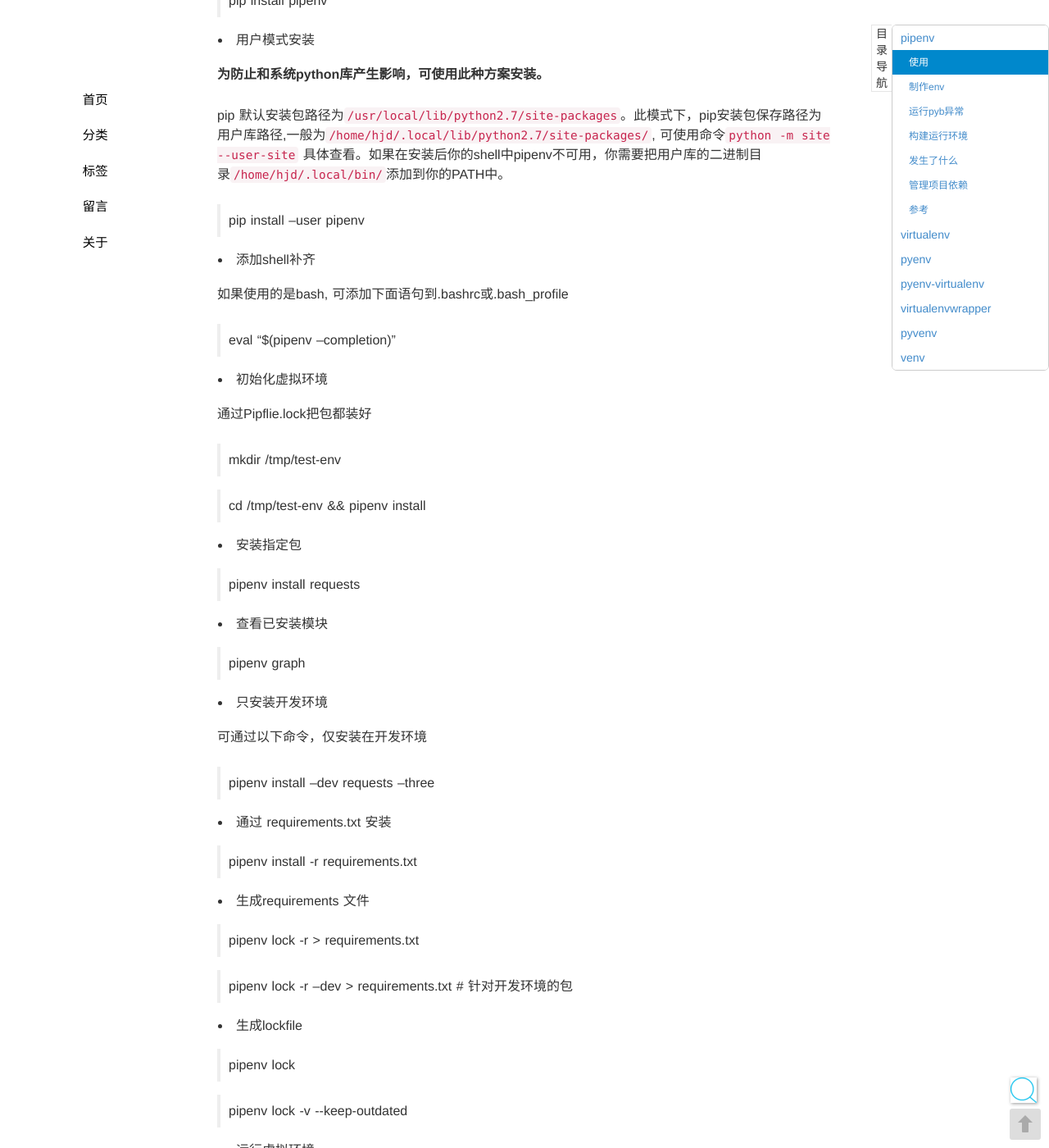
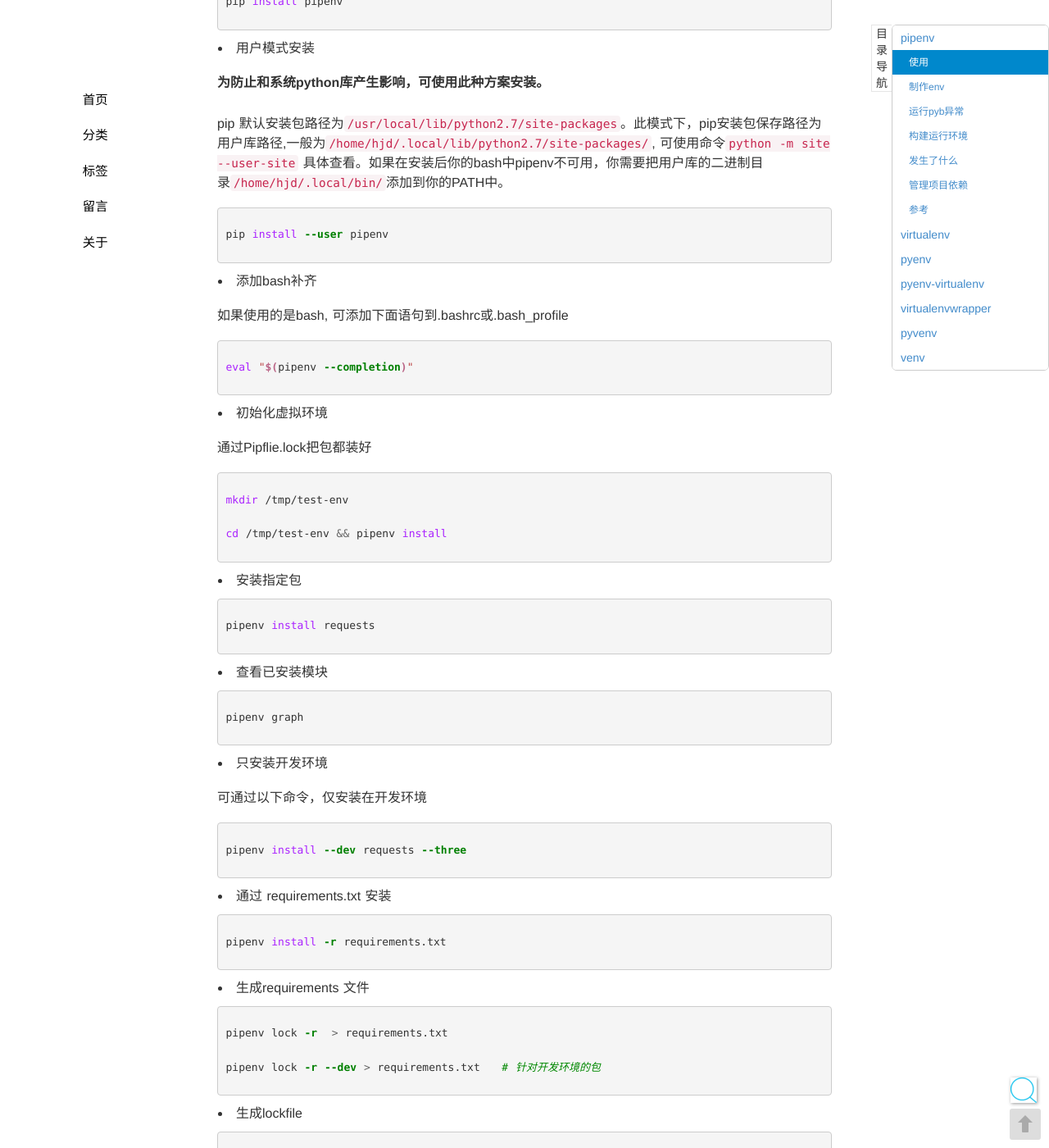
Before and after one commit to seekplum/seekplum.github.io, a Jekyll site: the page built from _posts/2018-04-14-pipenv-pybuilder.md, in a window 1280 px wide and 1400 px high, scrolled down 489 px. Shown: the whole window at 82% size. Built offline with Jekyll 4.4.1, drawn with Linux system fonts in a browser that asks for light colours; comment, search, counter and statistics services are not loaded; some of the changed text lies outside the part shown.

Commit message:
MOD: 调整markdown格式

````diff
--- a/_posts/2018-04-14-pipenv-pybuilder.md
+++ b/_posts/2018-04-14-pipenv-pybuilder.md
@@ -9,7 +9,7 @@ thread: pipenv
 
 **注意: pipenv本质还是依赖virtualenv,所以在指定目录下生成`.venv`后,进行拷贝是无效的**
 
-> requests 库的作者 Kenneth Reitz 编写的一个工具，目标是合并 Pipfile、pip、virtualenv 到同一个命令行工具中，实际使用中类似nodejs的依赖包管理工具npm。
+requests 库的作者 Kenneth Reitz 编写的一个工具，目标是合并 Pipfile、pip、virtualenv 到同一个命令行工具中，实际使用中类似nodejs的依赖包管理工具npm。
 
 ### 使用
 
@@ -17,71 +17,95 @@ thread: pipenv
 
 作者推荐在python3下边安装，会提高与virtualenv的兼容性。
 
-> pip install pipenv
+```bash
+pip install pipenv
+```
 
 * 用户模式安装
 
 **为防止和系统python库产生影响，可使用此种方案安装。**
 
-pip 默认安装包路径为`/usr/local/lib/python2.7/site-packages`。此模式下，pip安装包保存路径为用户库路径,一般为`/home/hjd/.local/lib/python2.7/site-packages/`, 可使用命令`python -m site --user-site` 具体查看。如果在安装后你的shell中pipenv不可用，你需要把用户库的二进制目录`/home/hjd/.local/bin/`添加到你的PATH中。
+pip 默认安装包路径为`/usr/local/lib/python2.7/site-packages`。此模式下，pip安装包保存路径为用户库路径,一般为`/home/hjd/.local/lib/python2.7/site-packages/`, 可使用命令`python -m site --user-site` 具体查看。如果在安装后你的bash中pipenv不可用，你需要把用户库的二进制目录`/home/hjd/.local/bin/`添加到你的PATH中。
 
-> pip install --user pipenv
+```bash
+pip install --user pipenv
+```
 
-* 添加shell补齐
+* 添加bash补齐
 
 如果使用的是bash, 可添加下面语句到.bashrc或.bash_profile
 
-> eval "$(pipenv --completion)"
+```bash
+eval "$(pipenv --completion)"
+```
 
 * 初始化虚拟环境
 
 通过Pipflie.lock把包都装好
 
-> mkdir /tmp/test-env
+```bash
+mkdir /tmp/test-env
 
-> cd /tmp/test-env && pipenv install
+cd /tmp/test-env && pipenv install
+```
 
 * 安装指定包
 
-> pipenv install requests
+```bash
+pipenv install requests
+```
 
 * 查看已安装模块
 
-> pipenv graph
+```bash
+pipenv graph
+```
 
 * 只安装开发环境
 
 可通过以下命令，仅安装在开发环境
 
-> pipenv install --dev requests --three
+```bash
+pipenv install --dev requests --three
+```
 
 * 通过 requirements.txt 安装
 
-> pipenv install -r requirements.txt
+```bash
+pipenv install -r requirements.txt
+```
 
 * 生成requirements 文件
 
-> pipenv lock -r  > requirements.txt
+```bash
+pipenv lock -r  > requirements.txt
 
-> pipenv lock -r --dev > requirements.txt   # 针对开发环境的包
+pipenv lock -r --dev > requirements.txt   # 针对开发环境的包
+```
 
 * 生成lockfile
 
-> pipenv lock
+```bash
+pipenv lock
 
-> pipenv lock -v \-\-keep-outdated
+pipenv lock -v --keep-outdated
+```
 
 * 运行虚拟环境
 
 可使用以下命令来运行项目：
 
-> pipenv run python xxx.py
+```bash
+pipenv run python xxx.py
+```
 
 * 进入虚拟环境
 
-> pipenv shell
+```bash
+pipenv bash
 
-> pipenv shell --anyway
+pipenv bash --anyway
+```
 
 * 退出虚拟环境
 
@@ -92,51 +116,56 @@ pip 默认安装包路径为`/usr/local/lib/python2.7/site-packages`。此模式
 > pipenv --rm
 
 ### 制作env
+
 * 1.virtualenv创建env
 
-> virtualenv \-\-always-copy \-\-python=/Users/seekplum/pythonenv/python27env/bin/python /tmp/env
+```bash
+virtualenv --always-copy --python=/Users/seekplum/pythonenv/python27env/bin/python /tmp/env
+```
 
 * 2.进入env环境安装相应包
 
-> pipenv install \-\-deploy \-\-system
+```bash
+pipenv install --deploy --system
+```
 
-`--system`: 参数表示使用 pip 直接安装相应依赖
-`--deploy`: 如果Pipfile.lock已过期，或者Python版本错误，则中止
+* `--system`: 参数表示使用 pip 直接安装相应依赖
+* `--deploy`: 如果Pipfile.lock已过期，或者Python版本错误，则中止
 
 ### 运行pyb异常
 
 * pkg_resources.DistributionNotFound: The 'pipenv==11.0.2' distribution was not found and is required by the application
 
-> 在pip2 中安装出现, pip3重新安装后正常
+在pip2 中安装出现, pip3重新安装后正常
 
 * pkg_resources.DistributionNotFound: The 'pew>=0.1.26' distribution was not found and is required by pipenv
 
-> 需要安装下面几个模块,才能正常使用
+需要安装下面几个模块,才能正常使用
 
-**注意: 以下几个包直接通过pip进行安装都无法成功,需要在下载源码进行安装**
+**注意: 以下几个包直接通过pip进行安装都无法成功,需要在下载源码进行安装.**
 
-```
+```text
 pew
 shutilwhich
 pathlib
 virtualenv-clone
 ```
 
-###  构建运行环境
+### 构建运行环境
 
 * 前提
 
-> 在此之前需要通过 pipenv install -r requiresments.txt 把依赖的包装好,会生成Pipfile, Pipfile.lock两个文件
+在此之前需要通过 pipenv install -r requiresments.txt 把依赖的包装好,会生成Pipfile, Pipfile.lock两个文件
 
 * 需要安装[pybuilder](http://pybuilder.github.io/)
 
-```shell
+```bash
 pip install pybuilder
 ```
 
 * 克隆样本代码
 
-```shell
+```bash
 git clone git@gitlab.woqutech.com:qdata/qdata-pipenv.git
 ```
 
@@ -144,22 +173,22 @@ git clone git@gitlab.woqutech.com:qdata/qdata-pipenv.git
 
 > 依赖 Pipfile, Pipfile.lock两个版本控制文件和 build.py 脚本
 
-```shell
+```bash
 cd qdata-pipenv && pyb
 ```
 
 * 激活虚拟环境，激活有2种方式
 
-```shell
+```bash
 # 直接激活
 . .venv/bin/activate
-# 通过pipenv生成一个激活虚拟环境的shell
-pipenv shell
+# 通过pipenv生成一个激活虚拟环境的bash
+pipenv bash
 ```
 
 * 运行我们的应用
 
-```shell
+```bash
 cd src && python server.py
 ```
 
@@ -175,41 +204,48 @@ cd src && python server.py
 
 * 安装包
 
-```shell
+```bash
 pipenv install tornado
 ```
 
 * 卸载包
 
-```shell
+```bash
 pipenv uninstall tornado
 ```
 
 * 更新包
 
-```shell
+```bash
 pipenv update tornado
 ```
 
 ### 参考
+
 [Stop everything! Start using Pipenv!](https://bryson3gps.wordpress.com/2017/11/08/stop-everything-start-using-pipenv/)
 
 ## virtualenv
-> 是一个非常流行的用于创建独立的python libraries环境的工具。我强烈推荐你学习并了解它，因为他非常实用，并且应用广泛，很多人用它来搭建python开发环境。后面其他工具来主要与virtualenv来进行比较以说明差异。
 
-> virtualenv 通过安装一些列的可执行和库文件到某个目录（例如：env/)，然后通过修改环境变量PATH中可执行文件(bin目录)目录的先后顺序来实现其功能，比如将 env/bin/ 放到环境变量PATH的前面。然后将一个 python或python3的可执行文件放到 env/bin/目录下，由于python运行时，会优先搜索与其路径接近的相对目录位置，这样就可达成优先使用virtualenv创建的libraries目录的目的，运行activated进入virtualenv环境后，就可以通过pip安装libraries到env/环境下
+是一个非常流行的用于创建独立的python libraries环境的工具。我强烈推荐你学习并了解它，因为他非常实用，并且应用广泛，很多人用它来搭建python开发环境。后面其他工具来主要与virtualenv来进行比较以说明差异。
+
+virtualenv 通过安装一些列的可执行和库文件到某个目录（例如：env/)，然后通过修改环境变量PATH中可执行文件(bin目录)目录的先后顺序来实现其功能，比如将 env/bin/ 放到环境变量PATH的前面。然后将一个 python或python3的可执行文件放到 env/bin/目录下，由于python运行时，会优先搜索与其路径接近的相对目录位置，这样就可达成优先使用virtualenv创建的libraries目录的目的，运行activated进入virtualenv环境后，就可以通过pip安装libraries到env/环境下
 
 ## pyenv
-> virtualenvwrapper pyenv作者为pyenv写的另外一个插件，可方便集成virtualenvwrapper到pyenv。用于创建独立的python版本环境。例如，有可能你想要分别测试你的代码在 python2.6、2.7、3.3、3.4、3.5版本下的运行情况，那么你就需要类似pyenv这样的工具来快速切换python版本。一旦激活pyenv环境，它就将 ~/.pyenv/shims中的值放到环境变量PATH的前面，用于覆盖默认的python、pip可执行文件目录。它不会copy可执行文件，它仅仅是通过一些脚本代码基于 PYENV_VERSION或.python-version文件 来决定使用哪个python可执行文件运行python程序。另外，也可以通过 pyenv install 来安装多个python版本。
+
+virtualenvwrapper pyenv作者为pyenv写的另外一个插件，可方便集成virtualenvwrapper到pyenv。用于创建独立的python版本环境。例如，有可能你想要分别测试你的代码在 python2.6、2.7、3.3、3.4、3.5版本下的运行情况，那么你就需要类似pyenv这样的工具来快速切换python版本。一旦激活pyenv环境，它就将 ~/.pyenv/shims中的值放到环境变量PATH的前面，用于覆盖默认的python、pip可执行文件目录。它不会copy可执行文件，它仅仅是通过一些脚本代码基于 PYENV_VERSION或.python-version文件 来决定使用哪个python可执行文件运行python程序。另外，也可以通过 pyenv install 来安装多个python版本。
 
 ## pyenv-virtualenv
-> pyenv作者为pyenv写的一个插件，通过该插件可以让你方便的同时使用pyenv和virtualenv。另外，如果你使用的是python3.3及以上的版本，它会尝试使用venv而不是virtualenv。当然，其实你也可以自己配置同时使用pyenv和virtualenv，而不直接使用pyenv-virtualenv。
+
+pyenv作者为pyenv写的一个插件，通过该插件可以让你方便的同时使用pyenv和virtualenv。另外，如果你使用的是python3.3及以上的版本，它会尝试使用venv而不是virtualenv。当然，其实你也可以自己配置同时使用pyenv和virtualenv，而不直接使用pyenv-virtualenv。
 
 ## virtualenvwrapper
-> 是virtualenv的一些列扩展，它提供了诸如 mkvirtualenv, lssitepackages 等命令行工具，特别是 workon 命令行工具，当你需要使用多个virtualenv目录时使用该工具特别方便。
+
+是virtualenv的一些列扩展，它提供了诸如 mkvirtualenv, lssitepackages 等命令行工具，特别是 workon 命令行工具，当你需要使用多个virtualenv目录时使用该工具特别方便。
 
 ## pyvenv
-> python3自带的的一个标准工具，但是在python3.6中已经弃用，取而代之的是 venv (python3 -m venv)。
+
+python3自带的的一个标准工具，但是在python3.6中已经弃用，取而代之的是 venv (python3 -m venv)。
 
 ## venv
-> python3自带的命令行工具，可以通过运行 python3 -m venv 启动。另外在某些发行版中，venv需要额外安装，比如Ubuntu需要安装 python3-venv。venv和virtualenv很接近，主要差别是不需要单独copy python可执行文件到相应目录。如果你不需要支持python2，那么你可以直接使用venv。不过到目前为止，python社区仍然更偏向于使用virtuanenv。
+
+python3自带的命令行工具，可以通过运行 python3 -m venv 启动。另外在某些发行版中，venv需要额外安装，比如Ubuntu需要安装 python3-venv。venv和virtualenv很接近，主要差别是不需要单独copy python可执行文件到相应目录。如果你不需要支持python2，那么你可以直接使用venv。不过到目前为止，python社区仍然更偏向于使用virtuanenv。
````
Also changed, not shown: _posts/2017-01-07-mongodb.md (+15 -0 lines).
